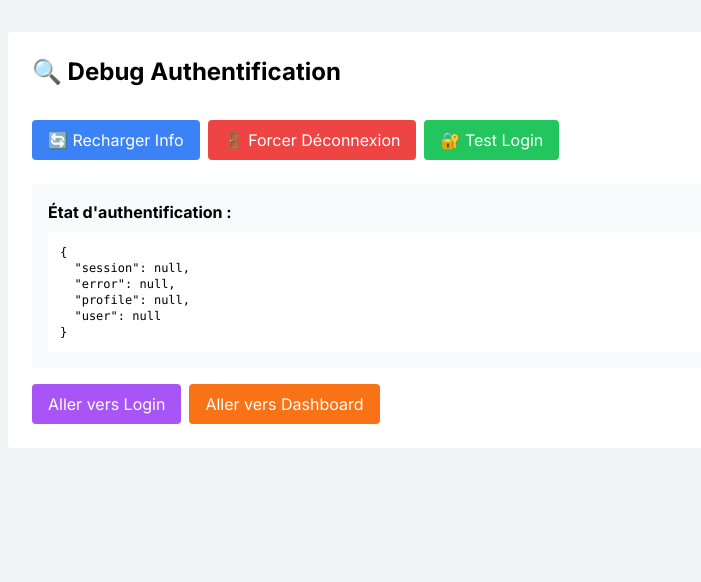
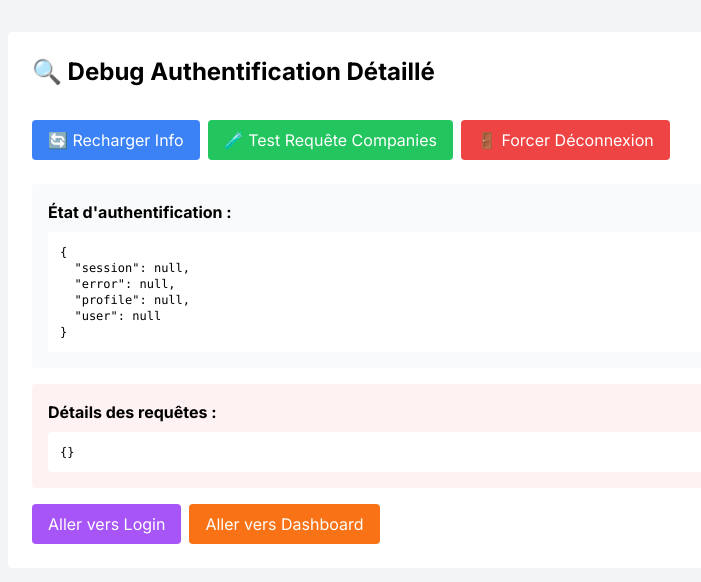
Before and after one commit to FaresBENAI/SkipLine, a Next.js app: page /debug-auth in a window 1280 px wide. Shown: the top 582 px of the page, without its empty margins (184-885 px from the left). Built offline with nearby package versions, Linux system fonts and the light colour scheme; no server answers.

Commit message:
debug: Version améliorée avec tests de requêtes détaillés

```diff
--- a/src/app/debug-auth/page.tsx
+++ b/src/app/debug-auth/page.tsx
@@ -6,6 +6,7 @@ import { supabase } from '@/lib/supabase'
 export default function DebugAuth() {
   const [authState, setAuthState] = useState<any>(null)
   const [loading, setLoading] = useState(true)
+  const [detailedErrors, setDetailedErrors] = useState<any>(null)
 
   useEffect(() => {
     checkAuth()
@@ -13,28 +14,40 @@ export default function DebugAuth() {
 
   const checkAuth = async () => {
     try {
-      const { data: { session }, error } = await supabase.auth.getSession()
+      const { data: { session }, error: sessionError } = await supabase.auth.getSession()
 
       let profileData = null
+      let queryDetails = {}
+
       if (session?.user) {
-        // Vérifier entreprise
-        const { data: company } = await supabase
+        console.log('🔍 User ID recherché:', session.user.id)
+
+        // Vérifier entreprise avec logs détaillés
+        console.log('📋 Recherche dans table companies...')
+        const { data: company, error: companyError } = await supabase
           .from('companies')
           .select('*')
           .eq('id', session.user.id)
           .single()
 
-        if (company) {
+        console.log('🏢 Résultat companies:', { company, companyError })
+        queryDetails.company = { data: company, error: companyError }
+
+        if (company && !companyError) {
           profileData = { type: 'company', data: company }
         } else {
-          // Vérifier client
-          const { data: client } = await supabase
+          // Vérifier client avec logs détaillés
+          console.log('📋 Recherche dans table users...')
+          const { data: client, error: clientError } = await supabase
             .from('users')
             .select('*')
             .eq('id', session.user.id)
             .single()
 
-          if (client) {
+          console.log('👤 Résultat users:', { client, clientError })
+          queryDetails.client = { data: client, error: clientError }
+
+          if (client && !clientError) {
             profileData = { type: 'client', data: client }
           }
         }
@@ -42,14 +55,57 @@ export default function DebugAuth() {
 
       setAuthState({
         session,
-        error,
+        error: sessionError,
         profile: profileData,
         user: session?.user || null
       })
+
+      setDetailedErrors(queryDetails)
     } catch (err) {
+      console.error('❌ Erreur globale:', err)
       setAuthState({ error: err })
     } finally {
       setLoading(false)
+    }
+  }
+
+  const testCompanyQuery = async () => {
+    try {
+      const { data: { session } } = await supabase.auth.getSession()
+      if (!session) {
+        alert('Pas de session')
+        return
+      }
+
+      console.log('🔍 Test requête directe companies avec ID:', session.user.id)
+
+      // Test 1: Sans .single()
+      const { data: allCompanies, error: error1 } = await supabase
+        .from('companies')
+        .select('*')
+        .eq('id', session.user.id)
+
+      console.log('📊 Résultat sans .single():', { allCompanies, error1 })
+
+      // Test 2: Avec .single()
+      const { data: singleCompany, error: error2 } = await supabase
+        .from('companies')
+        .select('*')
+        .eq('id', session.user.id)
+        .single()
+
+      console.log('📊 Résultat avec .single():', { singleCompany, error2 })
+
+      // Test 3: Toutes les companies pour voir s'il y a des données
+      const { data: allData, error: error3 } = await supabase
+        .from('companies')
+        .select('*')
+
+      console.log('📊 Toutes les companies:', { allData, error3 })
+
+      alert('Vérifiez la console pour les résultats des tests')
+    } catch (error) {
+      console.error('Erreur test:', error)
     }
   }
 
@@ -60,32 +116,12 @@ export default function DebugAuth() {
     window.location.href = '/'
   }
 
-  const testLogin = async () => {
-    try {
-      const email = prompt('Email:')
-      const password = prompt('Mot de passe:')
-
-      if (email && password) {
-        const { data, error } = await supabase.auth.signInWithPassword({
-          email,
-          password
-        })
-
-        console.log('Résultat login:', { data, error })
-        alert(error ? `Erreur: ${error.message}` : 'Connexion réussie!')
-        await checkAuth()
-      }
-    } catch (err) {
-      console.error('Erreur:', err)
-    }
-  }
-
   if (loading) return <div className="p-8">Chargement...</div>
 
   return (
     <div className="min-h-screen p-8 bg-gray-100">
       <div className="max-w-4xl mx-auto bg-white p-6 rounded">
-        <h1 className="text-2xl font-bold mb-4">🔍 Debug Authentification</h1>
+        <h1 className="text-2xl font-bold mb-4">🔍 Debug Authentification Détaillé</h1>
 
         <div className="space-y-4 mb-6">
           <button
@@ -96,25 +132,34 @@ export default function DebugAuth() {
           </button>
 
           <button
+            onClick={testCompanyQuery}
+            className="bg-green-500 text-white px-4 py-2 rounded mr-2"
+          >
+            🧪 Test Requête Companies
+          </button>
+
+          <button
             onClick={forceLogout}
-            className="bg-red-500 text-white px-4 py-2 rounded mr-2"
+            className="bg-red-500 text-white px-4 py-2 rounded"
           >
             🚪 Forcer Déconnexion
           </button>
-
-          <button
-            onClick={testLogin}
-            className="bg-green-500 text-white px-4 py-2 rounded"
-          >
-            🔐 Test Login
-          </button>
         </div>
 
-        <div className="bg-gray-50 p-4 rounded">
-          <h2 className="font-bold mb-2">État d'authentification :</h2>
-          <pre className="text-xs overflow-auto bg-white p-3 rounded">
-            {JSON.stringify(authState, null, 2)}
-          </pre>
+        <div className="space-y-4">
+          <div className="bg-gray-50 p-4 rounded">
+            <h2 className="font-bold mb-2">État d'authentification :</h2>
+            <pre className="text-xs overflow-auto bg-white p-3 rounded max-h-64">
+              {JSON.stringify(authState, null, 2)}
+            </pre>
+          </div>
+
+          <div className="bg-red-50 p-4 rounded">
+            <h2 className="font-bold mb-2">Détails des requêtes :</h2>
+            <pre className="text-xs overflow-auto bg-white p-3 rounded max-h-64">
+              {JSON.stringify(detailedErrors, null, 2)}
+            </pre>
+          </div>
         </div>
 
         <div className="mt-4 space-x-2">
```
